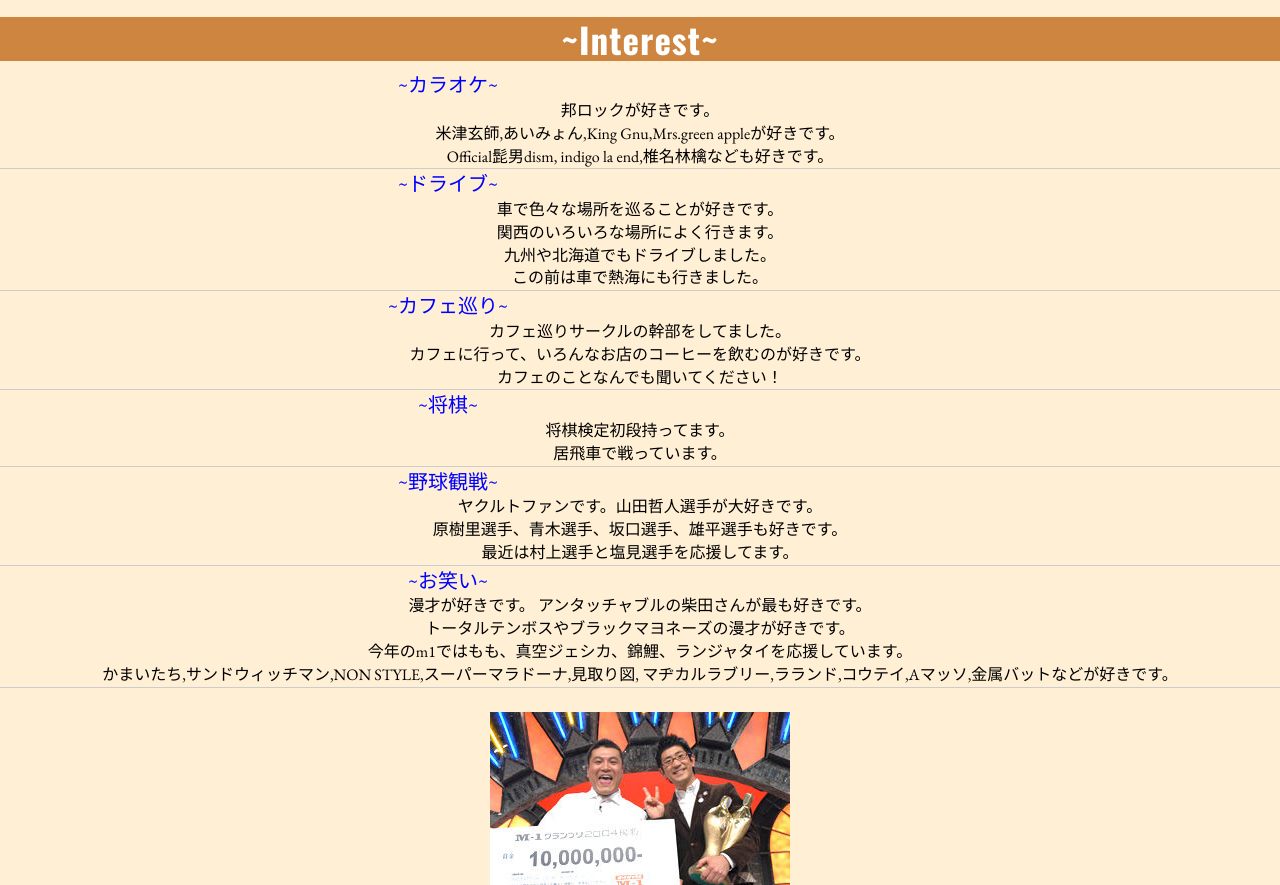
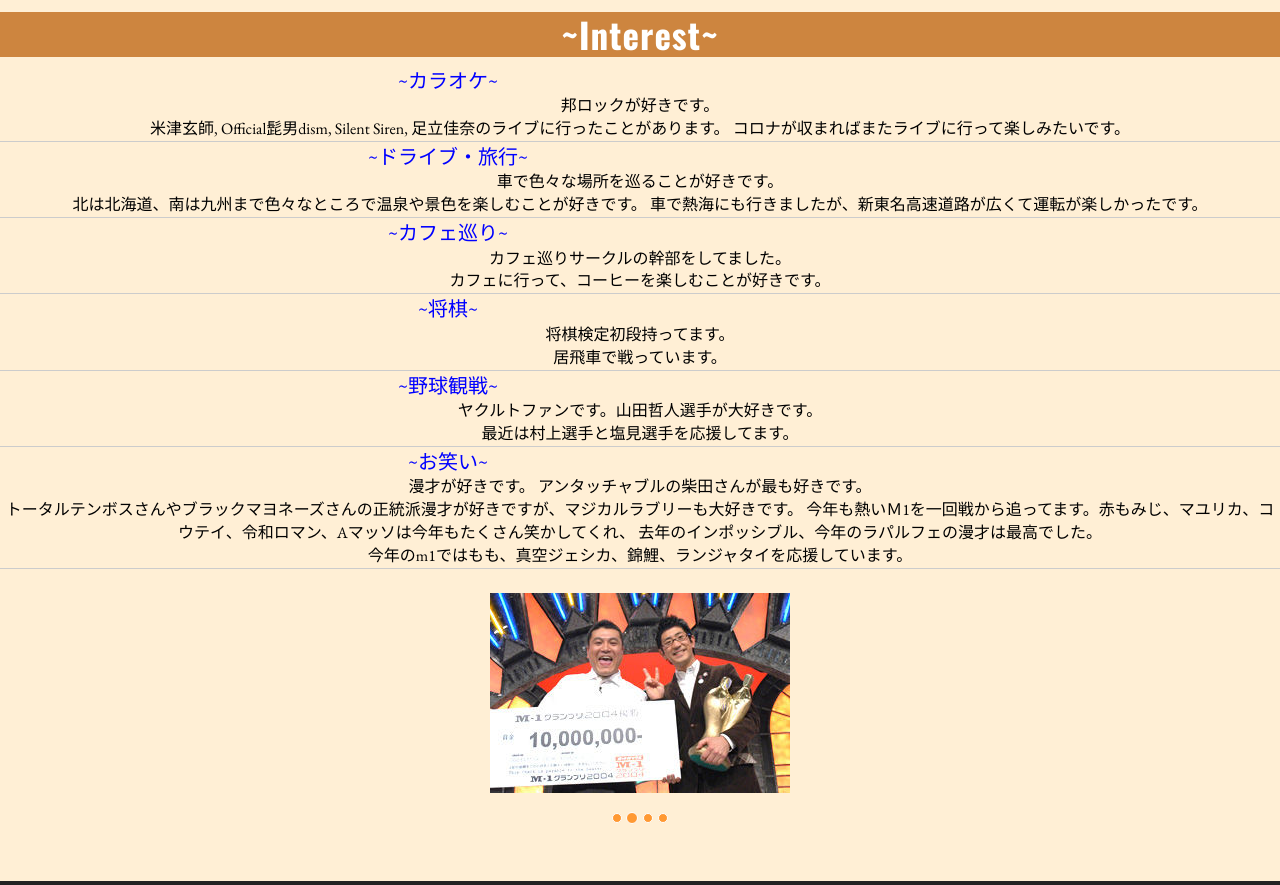
Before and after one commit to k-iwao/my_page, a plain HTML site: page profile.html in a window 1280 px wide. Shown: the part 834-1719 px from the top of the page. Drawn offline with nearby package versions, Linux system fonts and the light colour scheme.

Commit message:
Add files via upload

```diff
--- a/css/style.css
+++ b/css/style.css
@@ -436,6 +436,7 @@
 }
 .practice5{
   text-align:left;
+
   margin-right:30%;
   font-size:20px;
   color: blue;
@@ -618,6 +619,7 @@
 
 .practice5{
   font-size:22px;
+  overflow-wrap: break-word;
   color: blue;
 }
 
@@ -625,6 +627,7 @@
   text-align:left;
   padding:10px;
   font-size:14px;
+  overflow-wrap: break-word;
   color:black;
 }
 }
--- a/profile.html
+++ b/profile.html
@@ -65,8 +65,8 @@
   <div id="f">
         <h3>~Private~</h3>
 <div class="container">
-       <div class="text2"><div class="photo"><img src="img/face.jpg" alt="写真"></div><div class="photo2"><img src="img/face2.JPG" alt="写真"></div>
-       </div>
+       <!-- <div class="text2"><div class="photo"><img src="img/face.jpg" alt="写真"></div><div class="photo2"><img src="img/face2.JPG" alt="写真"></div>
+       </div> -->
        <div class="text">
         <table><tr>
               <th class="practice3">名前</th><td class="practice4">巖 和貴</td>
@@ -87,21 +87,19 @@
 <h3>~Interest~</h3>
       <span class="practice5">~カラオケ~<br></span><span class="practice6">
         邦ロックが好きです。<br>
-        米津玄師,あいみょん,King Gnu,Mrs.green appleが好きです。<br>
-        Official髭男dism, indigo la end,椎名林檎なども好きです。
+        米津玄師, Official髭男dism, Silent Siren, 足立佳奈のライブに行ったことがあります。
+        コロナが収まればまたライブに行って楽しみたいです。
         </span>
       <hr>
-      <span class="practice5">~ドライブ~<br></span><span class="practice6">
+      <span class="practice5">~ドライブ・旅行~<br></span><span class="practice6">
         車で色々な場所を巡ることが好きです。<br>
-        関西のいろいろな場所によく行きます。<BR>
-        九州や北海道でもドライブしました。<br>
-        この前は車で熱海にも行きました。
+        北は北海道、南は九州まで色々なところで温泉や景色を楽しむことが好きです。
+        車で熱海にも行きましたが、新東名高速道路が広くて運転が楽しかったです。
       </span>
       <hr>
       <span class="practice5">~カフェ巡り~<br></span><span class="practice6">
         カフェ巡りサークルの幹部をしてました。<br>
-        カフェに行って、いろんなお店のコーヒーを飲むのが好きです。<br>
-        カフェのことなんでも聞いてください！
+        カフェに行って、コーヒーを楽しむことが好きです。
 </span>
       <hr>
       <span class="practice5">~将棋~<br></span><span class="practice6">
@@ -111,17 +109,16 @@
       <hr>
       <span class="practice5">~野球観戦~<br></span><span class="practice6">
         ヤクルトファンです。山田哲人選手が大好きです。<br>
-        原樹里選手、青木選手、坂口選手、雄平選手も好きです。<br>
         最近は村上選手と塩見選手を応援してます。
 </span>
       <hr>
       <span class="practice5">~お笑い~<br></span><span class="practice6">
         漫才が好きです。
         アンタッチャブルの柴田さんが最も好きです。<br>
-        トータルテンボスやブラックマヨネーズの漫才が好きです。<br>
+        トータルテンボスさんやブラックマヨネーズさんの正統派漫才が好きですが、マジカルラブリーも大好きです。
+        今年も熱いＭ1を一回戦から追ってます。赤もみじ、マユリカ、コウテイ、令和ロマン、Aマッソは今年もたくさん笑かしてくれ、
+        去年のインポッシブル、今年のラパルフェの漫才は最高でした。<br>
         今年のm1ではもも、真空ジェシカ、錦鯉、ランジャタイを応援しています。<br>
-        かまいたち,サンドウィッチマン,NON STYLE,スーパーマラドーナ,見取り図,
-        マヂカルラブリー,ラランド,コウテイ,Aマッソ,金属バットなどが好きです。
         </span>
 <hr>
 <br>
```
